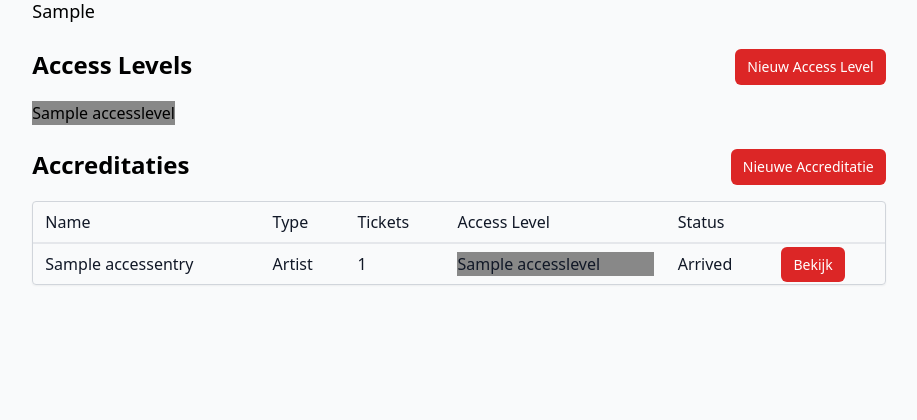
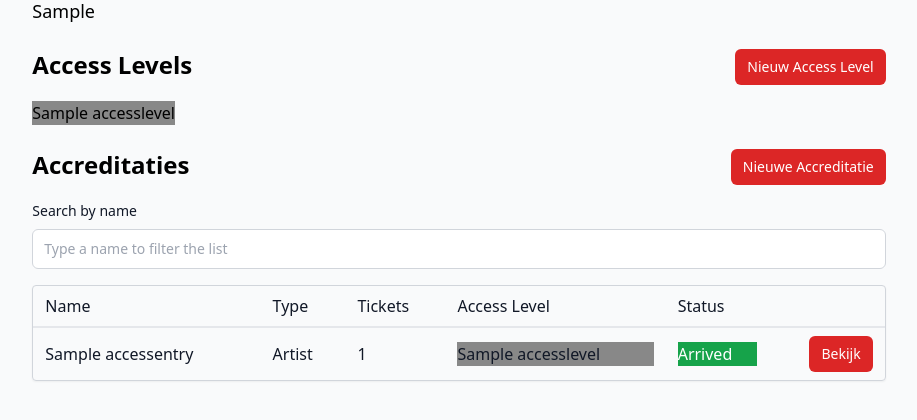
Before and after one commit to nvoers/RU-introfest-accr, a Django app: page /accreditatie/event/1/ in a window 1280 px wide. Shown: the part 155-575 px from the top of the page, without its empty margins (181-1098 px from the left). Run offline with Django 5.2, Linux system fonts and the light colour scheme; a user stored in the database is signed in; tables that the repository leaves empty hold one stand-in row (values such as "Sample post"); some libraries are stand-ins or nearby versions.

Commit message:
edit entry

```diff
--- a/website/accreditatie/templates/events/event.html
+++ b/website/accreditatie/templates/events/event.html
@@ -122,30 +122,52 @@
       </a>
     </div>
     {% if access_entries.count > 0 %}
+    <div class="mb-4">
+      <label
+        for="accessEntrySearch"
+        class="mb-2 block text-sm font-medium text-gray-900"
+      >
+        Search by name
+      </label>
+      <input
+        id="accessEntrySearch"
+        type="search"
+        placeholder="Type a name to filter the list"
+        class="block w-full rounded-md bg-white px-3 py-2 text-base text-gray-900 outline-1 -outline-offset-1 outline-gray-300 focus:outline-2 focus:-outline-offset-2 focus:outline-red-600 sm:text-sm/6"
+      />
+    </div>
     <div class="overflow-x-auto rounded border border-gray-300 shadow-sm">
-      <table class="min-w-full divide-y-2 divide-gray-200">
+      <table
+        class="min-w-full divide-y-2 divide-gray-200"
+        id="accessEntriesTable"
+      >
         <thead class="ltr:text-left rtl:text-right">
           <tr class="*:font-medium *:text-gray-900">
             <th class="px-3 py-2 whitespace-nowrap">Name</th>
-            <th class="px-3 py-2 whitespace-nowrap">Type</th>
-            <th class="px-3 py-2 whitespace-nowrap">Tickets</th>
-            <th class="px-3 py-2 whitespace-nowrap">Access Level</th>
-            <th class="px-3 py-2 whitespace-nowrap">Status</th>
+            <th class="max-lg:hidden px-3 py-2 whitespace-nowrap">Type</th>
+            <th class="max-lg:hidden px-3 py-2 whitespace-nowrap">Tickets</th>
+            <th class="max-lg:hidden px-3 py-2 whitespace-nowrap">
+              Access Level
+            </th>
+            <th class="max-lg:hidden px-3 py-2 whitespace-nowrap">Status</th>
             <th class="px-3 py-2 whitespace-nowrap"></th>
           </tr>
         </thead>
 
         <tbody class="divide-y divide-gray-200">
           {% for access_entry in access_entries %}
-          <tr class="*:text-gray-900 *:first:font-medium">
+          <tr
+            class="*:text-gray-900 *:first:font-medium"
+            data-entry-name="{{ access_entry.name|lower }}"
+          >
             <td class="px-3 py-2 whitespace-nowrap">{{ access_entry.name }}</td>
-            <td class="px-3 py-2 whitespace-nowrap">
+            <td class="max-lg:hidden px-3 py-2 whitespace-nowrap">
               {{ access_entry.access_type}}
             </td>
-            <td class="px-3 py-2 whitespace-nowrap">
+            <td class="max-lg:hidden px-3 py-2 whitespace-nowrap">
               {{ access_entry.number_of_tickets }}
             </td>
-            <td class="px-3 py-2 whitespace-nowrap">
+            <td class="max-lg:hidden px-3 py-2 whitespace-nowrap">
               <div
                 class="badge badge-md"
                 style="background-color: {{ access_entry.access_level.color }};"
@@ -153,10 +175,14 @@
                 {{ access_entry.access_level.name }}
               </div>
             </td>
-            <td class="px-3 py-2 whitespace-nowrap">
-              {{ access_entry.status }}
+            <td class="max-lg:hidden px-3 py-2 whitespace-nowrap">
+              <div
+                class="badge badge-md text-white {% if access_entry.status == 'Arrived' %}bg-green-600{% elif access_entry.status == 'Cancelled' %}bg-red-600{% else %}bg-yellow-500{% endif %}"
+              >
+                {{ access_entry.status }}
+              </div>
             </td>
-            <td class="px-3 py-2 whitespace-nowrap">
+            <td class="px-3 py-2 whitespace-nowrap flex justify-end">
               <a
                 href="/accreditatie/access_entry/{{ access_entry.id }}"
                 class="rounded-md bg-red-600 px-3 py-2 text-sm font-medium text-white hover:bg-red-700"
@@ -169,6 +195,25 @@
         </tbody>
       </table>
     </div>
+    <script>
+      (() => {
+        const searchInput = document.getElementById("accessEntrySearch");
+        const table = document.getElementById("accessEntriesTable");
+        if (!searchInput || !table) return;
+
+        const rows = Array.from(table.querySelectorAll("tbody tr"));
+
+        const applyFilter = () => {
+          const query = searchInput.value.trim().toLowerCase();
+          rows.forEach((row) => {
+            const entryName = row.dataset.entryName || "";
+            row.hidden = query !== "" && !entryName.includes(query);
+          });
+        };
+
+        searchInput.addEventListener("input", applyFilter);
+      })();
+    </script>
     {% else %}
     <div class="text-lg text-pretty text-black-900">
       Geen accreditaties beschikbaar
--- a/website/accreditatie/views.py
+++ b/website/accreditatie/views.py
@@ -100,6 +100,15 @@ class AccessEntryDetailView(TemplateView):
 
     def post(self, request, *args, **kwargs):
         entry = get_object_or_404(AccessEntry, pk=self.kwargs["pk"])
+
+        if "toggle_status" in request.POST:
+            if entry.status == AccessEntry.ARRIVED:
+                entry.status = AccessEntry.NOT_ARRIVED
+            else:
+                entry.status = AccessEntry.ARRIVED
+            entry.save(update_fields=["status", "updated_at"])
+            return redirect("access_entry_detail", pk=entry.pk)
+
         form = EditAccessEntryForm(request.POST, instance=entry, event=entry.event)
         if form.is_valid():
             entry.name = form.cleaned_data["name"]
```
Also changed, not shown: website/accreditatie/templates/accreditatie/access_entry.html (+29 -1 lines).
